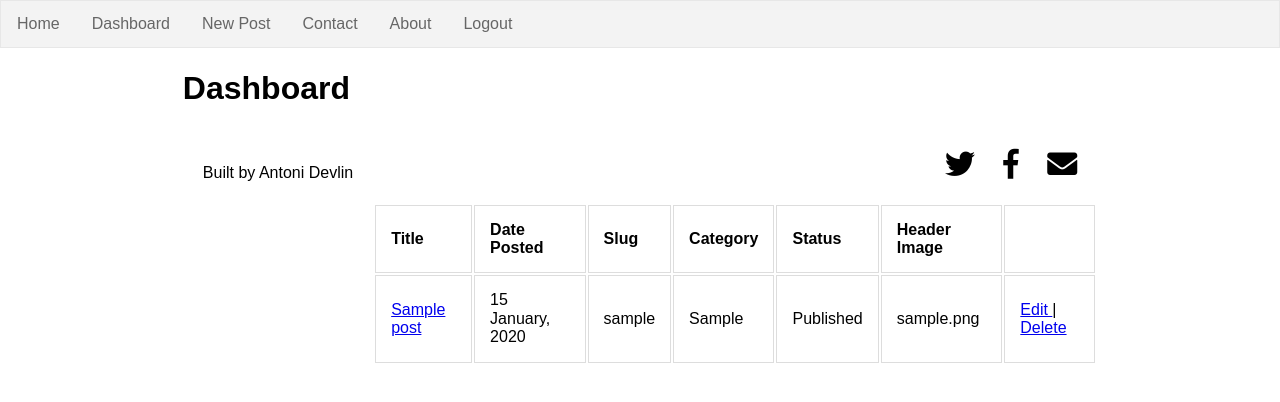
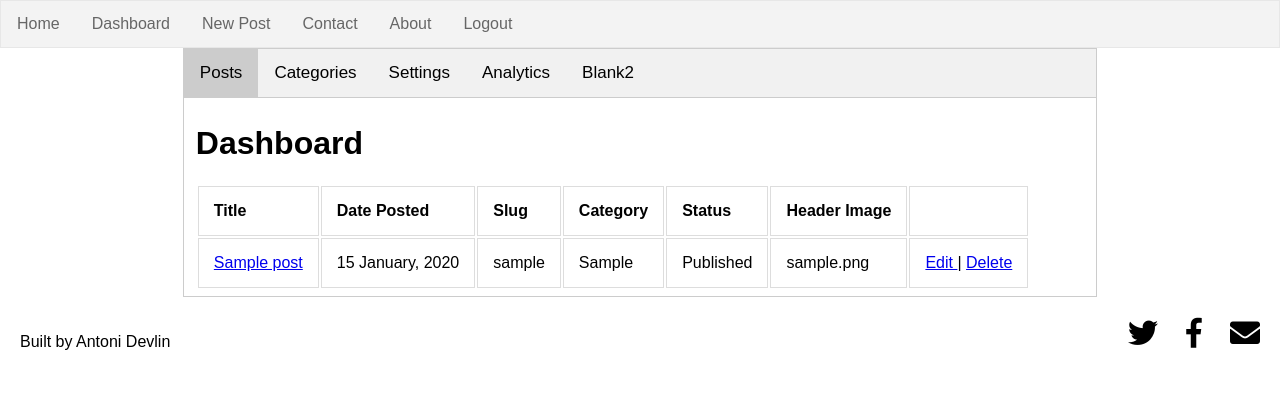
Before and after one commit to antoni-devlin/blog2-py3, a Flask app: page /admin in a window 1280 px wide. Shown: the top 402 px of the page. Run offline with Flask 2, Linux system fonts and the light colour scheme; a user stored in the database is signed in; tables that the repository leaves empty hold one stand-in row (values such as "Sample post"); some libraries are stand-ins or nearby versions.

Commit message:
Minor changes to admin

```diff
--- a/app.py
+++ b/app.py
@@ -1,9 +1,9 @@
 #!/usr/bin/python3
-
 from flask import Flask, url_for, render_template, request, flash, redirect, abort
 from flask_uploads import UploadSet, configure_uploads, IMAGES
 from slugify import slugify
 from flask_sqlalchemy import *
+from sqlalchemy import func, distinct
 from flask_migrate import Migrate
 from flask_login import LoginManager, UserMixin, logout_user, login_user, current_user, login_required, login_manager
 from datetime import datetime
@@ -20,6 +20,8 @@
 import logging
 import os, re
 from email_notifications import sendemail
+from flask_moment import Moment
+
 
 project_dir = os.path.dirname(os.path.abspath(__file__))
 
@@ -52,6 +54,7 @@
 oembed_providers = bootstrap_basic()
 add_oembed_filters(app, oembed_providers)
 Scss(app, static_dir='static/styles', asset_dir='assets')
+moment = Moment(app)
 
 
 app.config['SECRET_KEY'] = 'sjshlaiyeiruhkjgavksnlkvnslvsnlvsnlvnsdh536574988tufaa7v02j4ueyv7iu2' #TEMPORARY KEY, CHANGE IN PRODUCTION
@@ -61,9 +64,13 @@
 
 #DATABASE MODELS
 
+category_association = db.Table('category_association', db.Model.metadata,
+db.Column('post_id', db.Integer, db.ForeignKey('posts.id')),
+db.Column('category_id', db.Integer, db.ForeignKey('categories.id'))
+)
+
 #Posts Table
 class Post(db.Model):
-
     __tablename__ = 'posts'
 
     id = db.Column(db.Integer(), primary_key=True)
@@ -87,9 +94,15 @@
 
 event.listen(Post.title, 'set', Post.generate_slug, retval=False)
 
+class Category(db.Model):
+    __tablename__ = 'categories'
+
+    id = db.Column(db.Integer, primary_key=True)
+    name = db.Column(db.String(20), index=True, unique=True)
+    posts = db.relationship("Post", secondary=category_association, lazy='dynamic')
+
 #Users Table
 class User(UserMixin, db.Model):
-
     __tablename__ = 'users'
 
     id = db.Column(db.Integer, primary_key=True)
@@ -114,7 +127,7 @@
 #Home Page Route
 @app.shell_context_processor
 def make_shell_context():
-    return {'db': db, 'User': User, 'Post': Post}
+    return {'db': db, 'User': User, 'Post': Post, 'Category': Category}
 
 #Makes Titles Titlecase
 def title_case(s):
@@ -144,6 +157,12 @@
     posts = Post.query.order_by(Post.date_posted.desc())
     return render_template('admin.html', posts=posts)
 
+#Display category page
+@app.route('/<string:category>')
+def bycategory(category):
+    posts = Post.query.filter_by(category=category)
+    return render_template("categorylist.html", posts=posts, category=category)
+
 #New Post Route
 @app.route('/add', methods=['GET', 'POST'])
 @login_required
@@ -158,16 +177,18 @@
 
             post = Post(title = form.title.data, category = form.category.data, draft = form.draft.data, body = form.body.data, header_image = filename, header_image_path = fullpath)
 
+
+
             db.session.add(post)
             db.session.commit()
-            sendemail('antoni.devlin@gmail.com', 'New post: {}'.format(post.title), 'no-reply@flaskminima.com', 'Post title: {}\nPost Category: {}\nDate Posted: {}\nStatus: {}\n'.format(post.title, post.category, post.date_posted, post.draft))
+            # sendemail('antoni.devlin@gmail.com', 'New post: {}'.format(post.title), 'no-reply@flaskminima.com', 'Post title: {}\nPost Category: {}\nDate Posted: {}\nStatus: {}\n'.format(post.title, post.category, post.date_posted, post.draft))
             return redirect(url_for('index'))
         else:
             post = Post(title = form.title.data, category = form.category.data, draft = form.draft.data, body = form.body.data)
 
             db.session.add(post)
             db.session.commit()
-        sendemail('antoni.devlin@gmail.com', 'New post: {}'.format(post.title), 'no-reply@flaskminima.com', 'Post title: {}\nPost Category: {}\nDate Posted: {}\nStatus: {}\n'.format(post.title, post.category, post.date_posted, post.draft))
+        # sendemail('antoni.devlin@gmail.com', 'New post: {}'.format(post.title), 'no-reply@flaskminima.com', 'Post title: {}\nPost Category: {}\nDate Posted: {}\nStatus: {}\n'.format(post.title, post.category, post.date_posted, post.draft))
         return redirect(url_for('index'))
     return render_template('add.html', form=form, post = post)
 
@@ -214,14 +235,6 @@
 def byslug(slug):
     post = Post.query.filter_by(slug=slug).first_or_404()
     return render_template("post.html", post=post, slug=slug)
-
-
-
-#Display category page
-@app.route('/<string:category>')
-def bycategory(category):
-    posts = Post.query.filter_by(category=category)
-    return render_template("categorylist.html", posts=posts, category=category)
 
 # Register Route
 @app.route('/register', methods=['GET', 'POST'])
--- a/assets/main.scss
+++ b/assets/main.scss
@@ -111,6 +111,8 @@
     table {
         border-collapse: collapse;
         width: 100%;
+        margin-left: auto;
+        margin-right: auto;
     }
 
     th, td {
--- a/requirements.txt
+++ b/requirements.txt
@@ -6,6 +6,7 @@
 flask-heroku==0.1.9
 Flask-Login==0.4.1
 Flask-Migrate==2.2.1
+Flask-Moment==0.6.0
 Flask-Scss==0.5
 Flask-SQLAlchemy==2.3.2
 Flask-Uploads==0.2.1
--- a/static/styles/main.css
+++ b/static/styles/main.css
@@ -64,7 +64,9 @@
       text-align: left; }
       .admin-table table {
         border-collapse: collapse;
-        width: 100%; }
+        width: 100%;
+        margin-left: auto;
+        margin-right: auto; }
         .admin-table th, .admin-table td {
           padding: 15px; }
 
--- a/templates/admin.html
+++ b/templates/admin.html
@@ -1,6 +1,59 @@
 {% extends "base.html" %}
 
 {% block content %}
+
+<!-- Tabbed Navigation -->
+
+<style>
+body {font-family: Arial;}
+
+/* Style the tab */
+.tab {
+    overflow: hidden;
+    border: 1px solid #ccc;
+    background-color: #f1f1f1;
+}
+
+/* Style the buttons inside the tab */
+.tab button {
+    background-color: inherit;
+    float: left;
+    border: none;
+    outline: none;
+    cursor: pointer;
+    padding: 14px 16px;
+    transition: 0.3s;
+    font-size: 17px;
+}
+
+/* Change background color of buttons on hover */
+.tab button:hover {
+    background-color: #ddd;
+}
+
+/* Create an active/current tablink class */
+.tab button.active {
+    background-color: #ccc;
+}
+
+/* Style the tab content */
+.tabcontent {
+    display: none;
+    padding: 6px 12px;
+    border: 1px solid #ccc;
+    border-top: none;
+}
+</style>
+
+  <div class="tab">
+    <button class="tablinks" onclick="openCity(event, 'Posts')" id="defaultOpen">Posts</button>
+    <button class="tablinks" onclick="openCity(event, 'Categories')">Categories</button>
+    <button class="tablinks" onclick="openCity(event, 'Settings')">Settings</button>
+    <button class="tablinks" onclick="openCity(event, 'Analytics')">Analytics</button>
+    <button class="tablinks" onclick="openCity(event, 'Blank2')">Blank2</button>
+  </div>
+
+  <div id="Posts" class="tabcontent">
       <table class="admin-table">
           <h1> Dashboard </h1>
         <tr>
@@ -23,4 +76,42 @@
           <td>{% include "_editButtons.html" %}</td>
         </tr>
       {% endfor %}
+  </table>
+  </div>
+
+  <div id="Categories" class="tabcontent">
+
+  </div>
+
+  <div id="Settings" class="tabcontent">
+
+  </div>
+
+  <div id="Analytics" class="tabcontent">
+    <h3>Tokyo</h3>
+    <p>Tokyo is the capital of Japan.</p>
+  </div>
+
+  <div id="Blank2" class="tabcontent">
+    <h3>Tokyo</h3>
+    <p>Tokyo is the capital of Japan.</p>
+  </div>
+
+  <script>
+document.getElementById("defaultOpen").click();
+
+  function openCity(evt, cityName) {
+      var i, tabcontent, tablinks;
+      tabcontent = document.getElementsByClassName("tabcontent");
+      for (i = 0; i < tabcontent.length; i++) {
+          tabcontent[i].style.display = "none";
+      }
+      tablinks = document.getElementsByClassName("tablinks");
+      for (i = 0; i < tablinks.length; i++) {
+          tablinks[i].className = tablinks[i].className.replace(" active", "");
+      }
+      document.getElementById(cityName).style.display = "block";
+      evt.currentTarget.className += " active";
+  }
+  </script>
 {% endblock %}
--- a/templates/base.html
+++ b/templates/base.html
@@ -5,6 +5,7 @@
         <link rel="stylesheet" type="text/css" href="{{ url_for('static', filename='styles/main.css') }}">
         <link rel="stylesheet" href="https://unpkg.com/purecss@1.0.0/build/base-min.css">
         <script src="https://ajax.googleapis.com/ajax/libs/jquery/3.3.1/jquery.min.js"></script>
+        {{ moment.include_moment() }}
         <meta charset="utf-8">
         {% if title %}
         <title> {{title}} </title>
--- a/todo.txt
+++ b/todo.txt
@@ -3,5 +3,7 @@
 - Add email notification support (Sendgrid) [DONE]
 - Add a configuration screen (potentially waffleconf)
 - Add remote draft posting (email, trello, airtable)
+- Add moment.js support?
 - Make a ReadMe
 - Update repo names to Flask Minima
+- Add analytics
```
Lines whose indentation alone changed are shown as unchanged.
